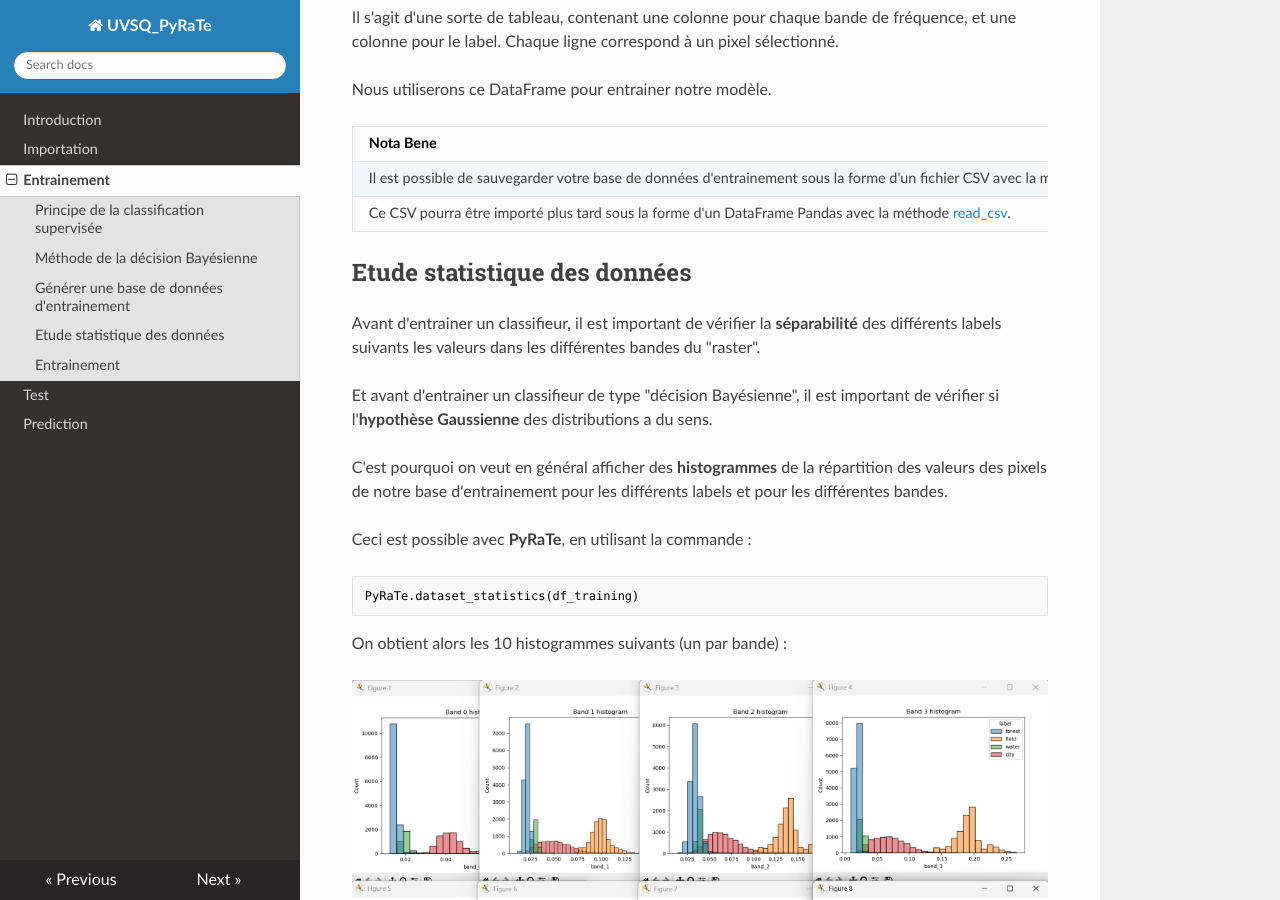
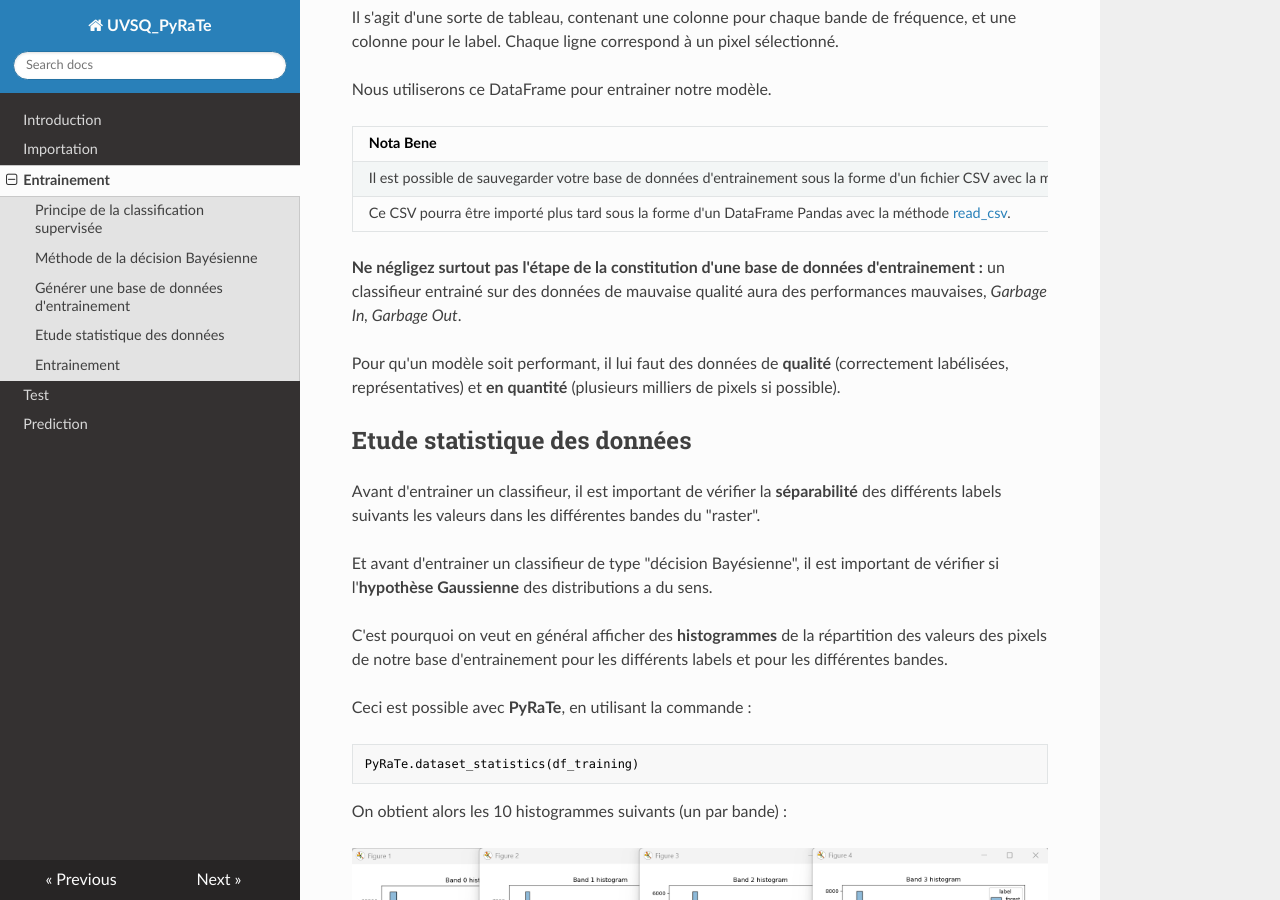
Before and after one commit to NicOudart/PyRaTe, an MkDocs documentation site: the page built from docs/entrainement.md, in a window 1280 px wide and 900 px high, scrolled down 4237 px. Built offline with MkDocs 1.6.1, drawn with Linux system fonts in a browser that asks for light colours; nearby versions of some CDN libraries.

Commit message:
-Minor fix in the training section of the tutorial.

```diff
--- a/docs/entrainement.md
+++ b/docs/entrainement.md
@@ -99,6 +99,10 @@ Nous utiliserons ce DataFrame pour entrainer notre modèle.
 |Il est possible de sauvegarder votre base de données d'entrainement sous la forme d'un fichier CSV avec la méthode Pandas [to_csv](https://pandas.pydata.org/docs/reference/api/pandas.DataFrame.to_csv.html).|
 |Ce CSV pourra être importé plus tard sous la forme d'un DataFrame Pandas avec la méthode [read_csv](https://pandas.pydata.org/docs/reference/api/pandas.read_csv.html).|
 
+**Ne négligez surtout pas l'étape de la constitution d'une base de données d'entrainement :** un classifieur entrainé sur des données de mauvaise qualité aura des performances mauvaises, _Garbage In, Garbage Out_.
+
+Pour qu'un modèle soit performant, il lui faut des données de **qualité** (correctement labélisées, représentatives) et **en quantité** (plusieurs milliers de pixels si possible).
+
 ## Etude statistique des données
 
 Avant d'entrainer un classifieur, il est important de vérifier la **séparabilité** des différents labels suivants les valeurs dans les différentes bandes du "raster".
```
